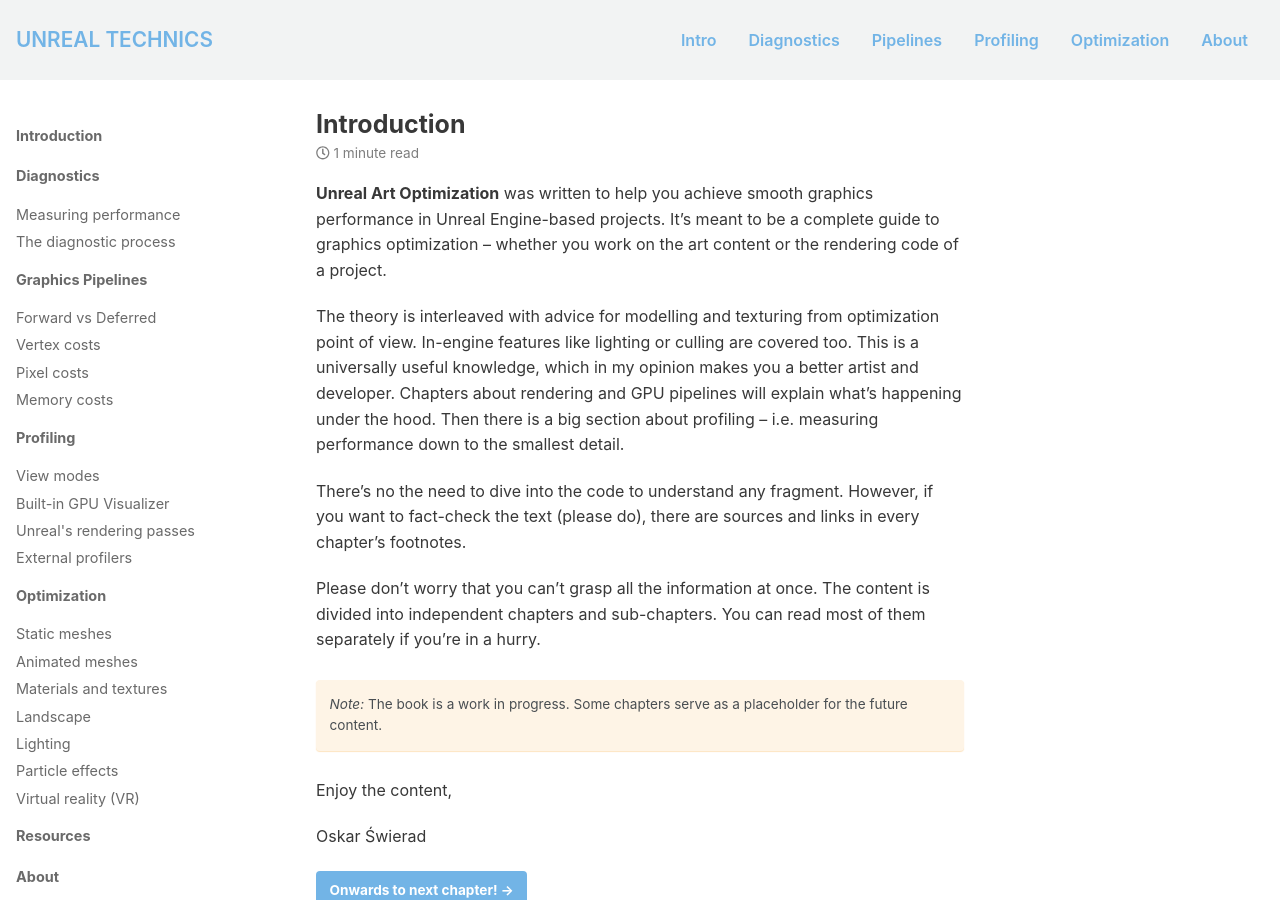
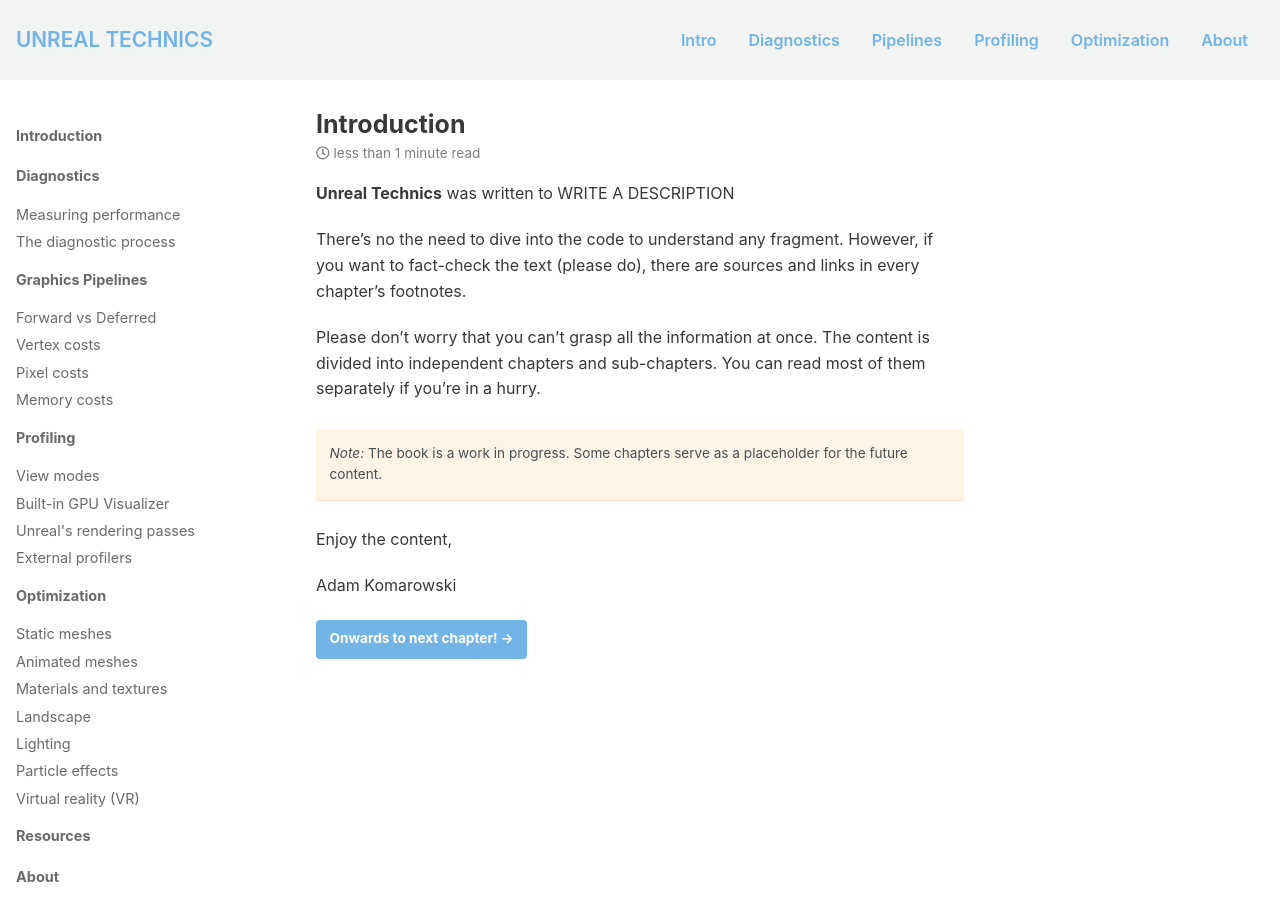
Before and after one commit to AdamKomarowski/unrealtechart, a Jekyll site: the page built from book/index.md, in a window 1280 px wide and 900 px high. Built offline with Jekyll 4.4.1, drawn with Linux system fonts in a browser that asks for light colours; nearby versions of some CDN libraries.

Commit message:
Update index.md

```diff
--- a/book/index.md
+++ b/book/index.md
@@ -4,9 +4,7 @@ excerpt: ""
 permalink: "/book/"
 ---
 
-__Unreal Art Optimization__ was written to help you achieve smooth graphics performance in Unreal Engine-based projects. It's meant to be a complete guide to graphics optimization -- whether you work on the art content or the rendering code of a project.
-
-The theory is interleaved with advice for modelling and texturing from optimization point of view. In-engine features like lighting or culling are covered too. This is a universally useful knowledge, which in my opinion makes you a better artist and developer. Chapters about rendering and GPU pipelines will explain what's happening under the hood. Then there is a big section about profiling -- i.e. measuring performance down to the smallest detail.
+__Unreal Technics__ was written to WRITE A DESCRIPTION
 
 There's no the need to dive into the code to understand any fragment. However, if you want to fact-check the text (please do), there are sources and links in every chapter's footnotes.
 
@@ -17,6 +15,6 @@ _Note:_ The book is a work in progress. Some chapters serve as a placeholder for
 
 Enjoy the content,
 
-Oskar Świerad
+Adam Komarowski
 
 [Onwards to next chapter! →]({{ site.baseurl }}{% link book/process/measuring-performance.md %}){: .btn .btn--next}
```
